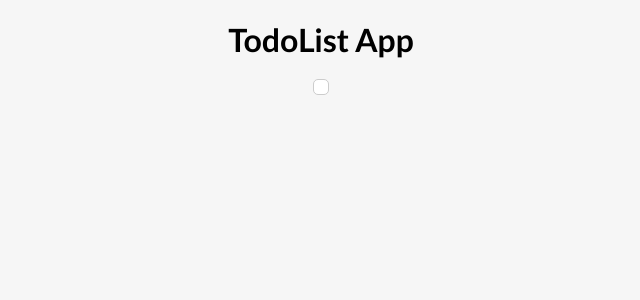
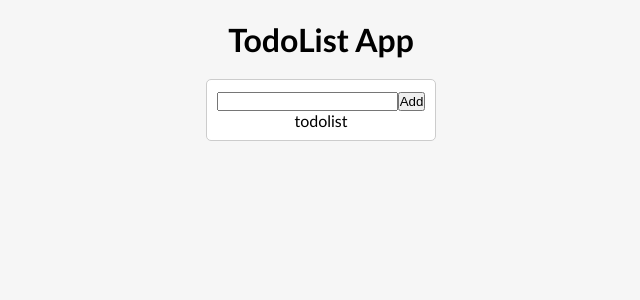
Before and after one commit to Am1rreza/TodoList-React-App, a React (Create React App) app: page / in a window 1280 px wide. Shown: the top 300 px of the page, without its empty margins (319-959 px from the left). Built offline with nearby package versions, Linux system fonts and the light colour scheme.

Commit message:
structure of the project created

```diff
--- a/src/App.css
+++ b/src/App.css
@@ -13,10 +13,12 @@
 
 .container {
   display: flex;
+  flex-direction: column;
+  align-items: center;
   justify-content: center;
   /* width: 40rem; */
   background-color: #fff;
   border: 1px solid #ccc;
   border-radius: 5px;
-  padding: 7px;
+  padding: 10px;
 }
--- a/src/App.js
+++ b/src/App.js
@@ -1,10 +1,11 @@
 import "./App.css";
+import TodoApp from "./components/TodoApp/TodoApp";
 
 function App() {
   return (
     <div className="App">
       <h1>TodoList App</h1>
-      <div className="container"></div>
+      <TodoApp />
     </div>
   );
 }
--- /dev/null
+++ b/src/components/TodoApp/TodoApp.jsx
@@ -0,0 +1,16 @@
+import { useState } from "react";
+import TodoForm from "../TodoForm/TodoForm";
+import TodoList from "../TodoList/TodoList";
+
+const TodoApp = () => {
+  const [todos, setTodos] = useState([]);
+
+  return (
+    <div className="container">
+      <TodoForm />
+      <TodoList />
+    </div>
+  );
+};
+
+export default TodoApp;
--- /dev/null
+++ b/src/components/TodoForm/TodoForm.jsx
@@ -0,0 +1,25 @@
+import { useState } from "react";
+
+const TodoForm = () => {
+  const [inputValue, setInputValue] = useState("");
+
+  // Handlers
+  const changeHandler = (e) => {
+    setInputValue(e.target.value);
+  };
+
+  const submitHandler = (e) => {
+    e.preventDefault();
+  };
+
+  return (
+    <form>
+      <input type="text" value={inputValue} onChange={changeHandler} />
+      <button type="submit" onSubmit={submitHandler}>
+        Add
+      </button>
+    </form>
+  );
+};
+
+export default TodoForm;
--- /dev/null
+++ b/src/components/TodoList/TodoList.jsx
@@ -0,0 +1,7 @@
+const TodoList = () => {
+    return ( <div>
+        todolist
+    </div> );
+}
+
+export default TodoList;
```
